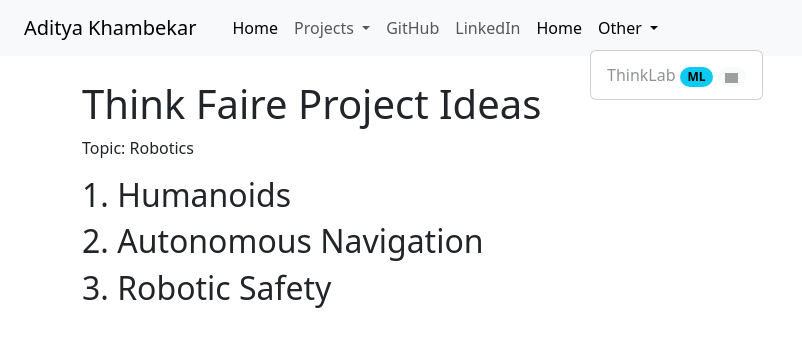
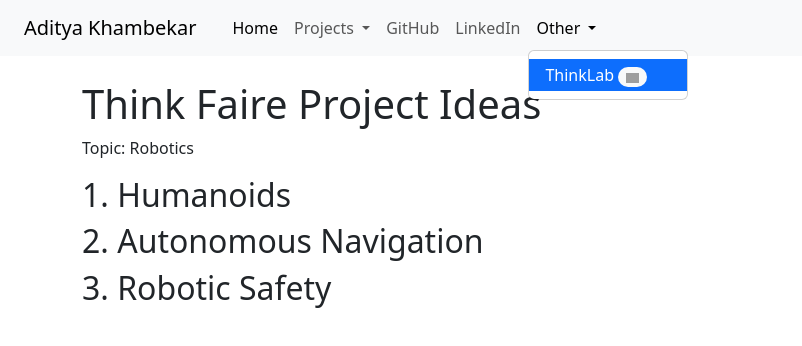
Before and after one commit to ajkhm/public_html, a plain HTML site: page thinklab/index.html in a window 1280 px wide. Both pictures are taken after a click on the button "Other". Shown: the whole page, without its empty margins (0-802 px from the left). Drawn offline with nearby package versions, Linux system fonts and the light colour scheme; grey boxes are pictures that could not be loaded.

Commit message:
push again

```diff
--- a/thinklab/index.html
+++ b/thinklab/index.html
@@ -80,17 +80,13 @@
                     </li>
                     <li>
                         <ul class="navbar-nav">
-                    <li class="nav-item">
-                    <a class="nav-link active" aria-current="page" href="../index.html">Home</a>
-                    </li>
                     <li class="nav-item dropdown">
                     <a class="nav-link dropdown-toggle" href="#" role="button" data-bs-toggle="dropdown" aria-expanded="false">
                         Other
                     </a>
                     <ul class="dropdown-menu">
-                        <li><a class="dropdown-item disabled" href="#">
+                        <li><a class="dropdown-item active" href="#">
                             ThinkLab
-                            <span class="badge rounded-pill text-bg-info">ML</span>
                             <span class="badge rounded-pill text-bg-light">
                                 <img src="https://s3.dualstack.us-east-2.amazonaws.com/pythondotorg-assets/media/files/python-logo-only.svg", style="max-height: 0.6rem;">
                             </span>
```
Also changed, not shown: index.html (+1 -5 lines).
